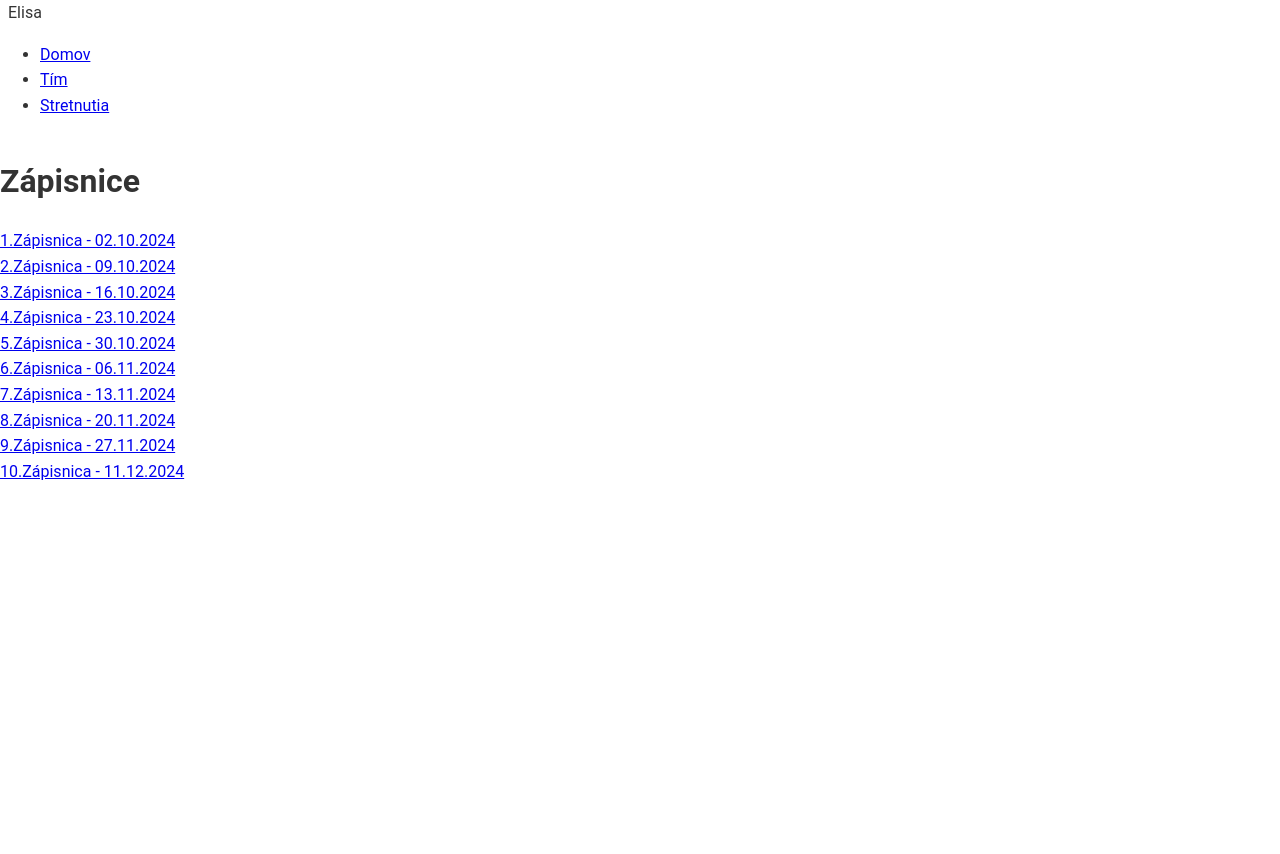
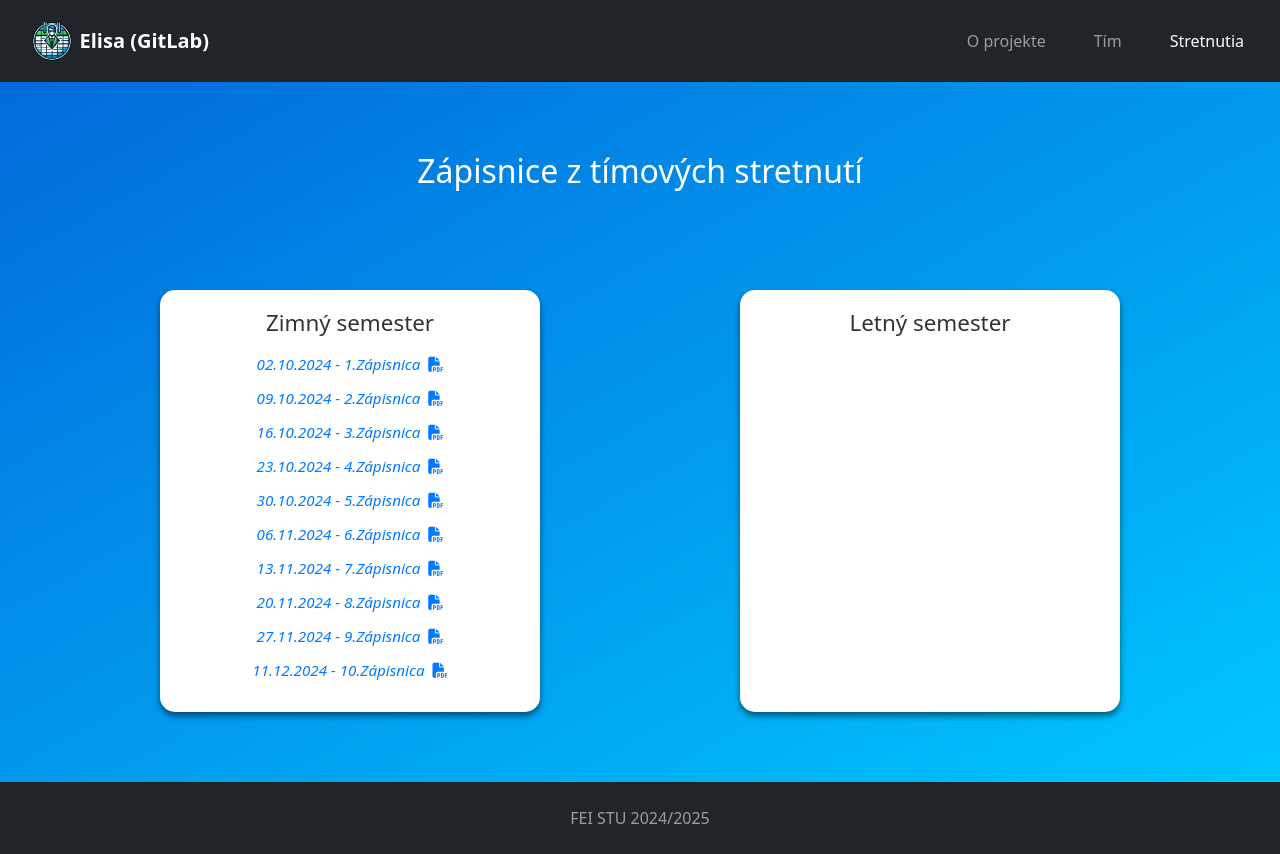
Before and after one commit to Starovic-FEI/tp-stranka, a Flask app: page /meetings in a window 1280 px wide. Before the commit the page ends 480 px from the top, so only its background shows below. Run offline with Flask 3, Linux system fonts and the light colour scheme.

Commit message:
Completely reworked meetings page

```diff
--- /dev/null
+++ b/static/css/style.css
@@ -0,0 +1,296 @@
+html,
+body {
+    height: 100%;
+    margin: 0;
+    display: flex;
+    flex-direction: column;
+}
+
+body {
+    font-family: 'Roboto', sans-serif;
+    color: #333;
+    line-height: 1.6;
+}
+
+
+/* main section */
+
+.main {
+    flex: 1;
+    /* Fills all the space between navbar and footer */
+    display: flex-start;
+    justify-content: center;
+    align-items: center;
+    flex-direction: column;
+    background: linear-gradient(to bottom right, #026ada, #00c6ff);
+    color: white;
+    padding: 70px 100px;
+}
+
+.main h1 {
+    font-size: 2rem;
+    margin-bottom: 30px;
+}
+
+.main-content {
+    display: flex;
+    flex-direction: column;
+    align-items: center;
+    text-align: center;
+    width: 100%;
+}
+
+.main-content h4 {
+    font-style: italic;
+}
+
+.main-logo {
+    max-width: 200px;
+    height: auto;
+}
+
+
+/* navbar section */
+
+.navbar-logo {
+    height: 40px;
+}
+
+.navbar-brand {
+    font-weight: bold;
+    font-size: 1.2rem;
+    margin-left: 20px;
+}
+
+
+/* project info and meetings section */
+
+.project-info {
+    display: flex;
+    justify-content: space-between;
+    align-items: flex-start;
+    gap: 50px;
+    width: 100%;
+    margin-top: 70px;
+}
+
+.meetings-info {
+    display: flex;
+    justify-content: center;
+    align-items: stretch;
+    gap: 200px;
+    width: 100%;
+    margin-top: 70px;
+}
+
+.project-info-box,
+.meetings-info-box {
+    flex: 1;
+    background: white;
+    color: #333;
+    border-radius: 15px;
+    padding: 20px;
+    box-shadow: 0 4px 6px rgba(0, 0, 0, 0.5);
+    max-width: 380px;
+    min-width: 200px;
+    transition: transform 0.3s, box-shadow 0.3s;
+}
+
+.project-info-box h2,
+.meetings-info-box h2 {
+    font-size: 1.4rem;
+    margin-bottom: 15px;
+}
+
+.project-info-box p,
+.meetings-info-box p {
+    font-size: 0.8rem;
+    line-height: 1.6;
+}
+
+.project-info-box:hover,
+.meetings-info-box:hover {
+    transform: translateY(-5px);
+    box-shadow: 0 8px 12px rgba(0, 0, 0, 0.6);
+}
+
+
+/* Styling for meeting list */
+
+.meeting-list {
+    list-style-type: none;
+    padding: 0;
+    margin: 0;
+}
+
+.meeting-list li {
+    margin-bottom: 10px;
+}
+
+.meeting-list a {
+    text-decoration: none;
+    color: #007bff;
+    transition: color 0.3s ease;
+    font-size: 0.95rem;
+    font-style: italic;
+}
+
+.meeting-list a:hover {
+    color: #0056b3;
+}
+
+
+/* leaders and students info section */
+
+.leaders-info {
+    background: white;
+    padding: 20px;
+    border-radius: 15px;
+    width: 100%;
+    max-width: 380px;
+    box-shadow: 0 4px 8px rgba(0, 0, 0, 0.5);
+}
+
+.leaders-info h2 {
+    color: #333;
+    font-size: 1.4rem;
+    margin-bottom: 20px;
+}
+
+.leaders-info-box {
+    display: flex;
+    gap: 60px;
+    justify-content: center;
+    align-items: stretch;
+}
+
+.students-info-box {
+    display: flex;
+    flex-wrap: wrap;
+    justify-content: center;
+    gap: 40px;
+    width: 100%;
+    margin-top: 40px;
+}
+
+.leader-link {
+    text-decoration: none;
+    color: inherit;
+    display: block;
+    width: 100%;
+}
+
+.student-link {
+    text-decoration: none;
+    color: inherit;
+    display: inline-block;
+}
+
+.leader-info-card {
+    background: white;
+    color: #333;
+    border-radius: 20px;
+    padding: 20px;
+
+    text-align: center;
+    box-shadow: 0 4px 6px rgba(0, 0, 0, 0.1);
+    transition: transform 0.3s, box-shadow 0.3s;
+    flex: 1;
+
+}
+
+.student-info-card {
+    flex: 0 1 calc(33.33% - 20px);
+    box-sizing: border-box;
+    background: white;
+    color: #333;
+    border-radius: 20px;
+    padding: 20px;
+    text-align: center;
+    box-shadow: 0 4px 6px rgba(0, 0, 0, 0.1);
+    transition: transform 0.3s, box-shadow 0.3s;
+}
+
+.leader-info-card:hover,
+.student-info-card:hover {
+    transform: translateY(-5px);
+    box-shadow: 0 8px 12px rgba(0, 0, 0, 0.2);
+}
+
+.leader-info-card .icon {
+    font-size: 2rem;
+    margin-bottom: 15px;
+    color: #007bff;
+}
+
+.leader-info-card h3,
+.student-info-card h3 {
+    font-size: 1rem;
+    margin-bottom: 5px;
+    white-space: nowrap;
+}
+
+.leader-info-card p,
+.student-info-card p {
+    font-size: 0.75rem;
+    color: #666;
+}
+
+.student-photo {
+    max-width: 150px;
+    max-height: 150px;
+    width: 100%;
+    height: auto;
+    border-radius: 50%;
+    margin-bottom: 15px;
+}
+
+
+/* Footer Section */
+
+.footer {
+    background: #333;
+    color: white;
+    text-align: center;
+    padding: 10px 0;
+    margin-top: 40px;
+    font-size: 0.9rem;
+}
+
+
+/* media resolution section */
+
+@media (max-width: 850px) {
+
+    .project-info,
+    .meetings-info {
+        flex-direction: column;
+        align-items: center;
+    }
+
+    .project-info-box,
+    .meetings-info-box,
+    .leaders-info {
+        width: 100%;
+        max-width: 400px;
+        margin-bottom: 20px;
+    }
+}
+
+@media (max-width: 1075px) and (min-width: 850px) {
+    .leaders-info-box {
+        flex-direction: column;
+        gap: 20px;
+        max-width: 200px;
+        margin: 0 auto;
+    }
+}
+
+@media (max-width: 600px) {
+    .leaders-info-box {
+        flex-direction: column;
+        gap: 20px;
+        max-width: 200px;
+        margin: 0 auto;
+    }
+}
--- a/templates/meetings.html
+++ b/templates/meetings.html
@@ -1,48 +1,97 @@
 <!DOCTYPE html>
 <html lang="en">
+
 <head>
-  <meta charset="UTF-8">
-  <meta name="viewport" content="width=device-width, initial-scale=1.0">
-  <title>Elisa</title>
-  <link rel="stylesheet" href="{{ url_for('static', filename='css/index.css') }}">
+    <meta charset="UTF-8">
+    <meta name="viewport" content="width=device-width, initial-scale=1.0">
+    <title>Zápisnice z tímových stretnutí</title>
+    <link rel="stylesheet" href="{{ url_for('static', filename='css/style.css') }}">
+
+    <link href="https://cdn.jsdelivr.net/npm/bootstrap@5.3.0-alpha1/dist/css/bootstrap.min.css" rel="stylesheet">
+    <link href="https://cdnjs.cloudflare.com/ajax/libs/font-awesome/6.4.0/css/all.min.css" rel="stylesheet">
+
 </head>
+
 <body>
-  <nav>
-    <div style="display: flex; align-items: center; margin-left: 8px;">Elisa</div>
-    <ul>
-      <li><a href="{{ url_for('status') }}">Domov</a></li>
-      <li><a href="{{ url_for('team') }}">Tím</a></li>
-      <li><a href="{{ url_for('meetings') }}">Stretnutia</a></li>
-    </ul>
-  </nav>
-  <main>
-    <h1>Zápisnice</h1>
 
-    <div class="pdf-list" id="pdf-list"></div>
-  </main>
-  <script>
+    <nav class="navbar navbar-expand-lg navbar-dark bg-dark py-3">
+        <div class="container-fluid">
+            <a class="navbar-brand d-flex align-items-center" href="https://gitlab.com/elisa11" target="_blank">
+                <img src="{{ url_for('static', filename='images/elisa_logo.png') }}" alt="Elisa Logo"
+                    class="navbar-logo me-2">
+                <span>Elisa (GitLab)</span>
+            </a>
+            <button class="navbar-toggler" type="button" data-bs-toggle="collapse" data-bs-target="#navbarNav">
+                <span class="navbar-toggler-icon"></span>
+            </button>
+            <div class="collapse navbar-collapse" id="navbarNav">
+                <ul class="navbar-nav ms-auto">
+                    <li class="nav-item mx-3"><a class="nav-link {% if request.path == '/' %}active{% endif %}"
+                            href="{{ url_for('status') }}">O projekte</a></li>
+                    <li class="nav-item mx-3"><a class="nav-link {% if request.path == '/team' %}active{% endif %}"
+                            href="{{ url_for('team') }}">Tím</a></li>
+                    <li class="nav-item mx-3"><a class="nav-link {% if request.path == '/meetings' %}active{% endif %}"
+                            href="{{ url_for('meetings') }}">Stretnutia</a></li>
+                </ul>
+            </div>
+        </div>
+    </nav>
 
-    const pdfFiles = [
-      { name: "1.Zápisnica - 02.10.2024", path: "{{ url_for('static', filename='meetings/1.Zápisnica tímového stretnutia.pdf') }}" },
-      { name: "2.Zápisnica - 09.10.2024", path: "{{ url_for('static', filename='meetings/2.Zápisnica tímového stretnutia.pdf') }}" },
-      { name: "3.Zápisnica - 16.10.2024", path: "{{ url_for('static', filename='meetings/3.Zápisnica tímového stretnutia.pdf') }}" },
-      { name: "4.Zápisnica - 23.10.2024", path: "{{ url_for('static', filename='meetings/4.Zápisnica tímového stretnutia.pdf') }}" },
-      { name: "5.Zápisnica - 30.10.2024", path: "{{ url_for('static', filename='meetings/5.Zápisnica tímového stretnutia.pdf') }}" },
-      { name: "6.Zápisnica - 06.11.2024", path: "{{ url_for('static', filename='meetings/6.Zápisnica tímového stretnutia.pdf') }}" },
-      { name: "7.Zápisnica - 13.11.2024", path: "{{ url_for('static', filename='meetings/7.Zápisnica tímového stretnutia.pdf') }}" },
-      { name: "8.Zápisnica - 20.11.2024", path: "{{ url_for('static', filename='meetings/8.Zápisnica tímového stretnutia.pdf') }}" },
-      { name: "9.Zápisnica - 27.11.2024", path: "{{ url_for('static', filename='meetings/9.Zápisnica tímového stretnutia.pdf') }}" },
-      { name: "10.Zápisnica - 11.12.2024", path: "{{ url_for('static', filename='meetings/10.Zápisnica tímového stretnutia.pdf') }}" },
+    <div class="main">
+        <div class="main-content">
+            <h1>Zápisnice z tímových stretnutí</h1>
 
+            <div class="meetings-info">
+                <div class="meetings-info-box">
+                    <h2>Zimný semester</h2>
+                    <ul class="meeting-list">
+                        <li><a href="{{ url_for('static', filename='meetings/1.Zápisnica tímového stretnutia.pdf') }}"
+                                target="_blank">02.10.2024 - 1.Zápisnica &nbsp;<i class="fa-solid fa-file-pdf"></i></a>
+                        </li>
+                        <li><a href="{{ url_for('static', filename='meetings/2.Zápisnica tímového stretnutia.pdf') }}"
+                                target="_blank">09.10.2024 - 2.Zápisnica &nbsp;<i class="fa-solid fa-file-pdf"></i></a>
+                        </li>
+                        <li><a href="{{ url_for('static', filename='meetings/3.Zápisnica tímového stretnutia.pdf') }}"
+                                target="_blank">16.10.2024 - 3.Zápisnica &nbsp;<i class="fa-solid fa-file-pdf"></i></a>
+                        </li>
+                        <li><a href="{{ url_for('static', filename='meetings/4.Zápisnica tímového stretnutia.pdf') }}"
+                                target="_blank">23.10.2024 - 4.Zápisnica &nbsp;<i class="fa-solid fa-file-pdf"></i></a>
+                        </li>
+                        <li><a href="{{ url_for('static', filename='meetings/5.Zápisnica tímového stretnutia.pdf') }}"
+                                target="_blank">30.10.2024 - 5.Zápisnica &nbsp;<i class="fa-solid fa-file-pdf"></i></a>
+                        </li>
+                        <li><a href="{{ url_for('static', filename='meetings/6.Zápisnica tímového stretnutia.pdf') }}"
+                                target="_blank">06.11.2024 - 6.Zápisnica &nbsp;<i class="fa-solid fa-file-pdf"></i></a>
+                        </li>
+                        <li><a href="{{ url_for('static', filename='meetings/7.Zápisnica tímového stretnutia.pdf') }}"
+                                target="_blank">13.11.2024 - 7.Zápisnica &nbsp;<i class="fa-solid fa-file-pdf"></i></a>
+                        </li>
+                        <li><a href="{{ url_for('static', filename='meetings/8.Zápisnica tímového stretnutia.pdf') }}"
+                                target="_blank">20.11.2024 - 8.Zápisnica &nbsp;<i class="fa-solid fa-file-pdf"></i></a>
+                        </li>
+                        <li><a href="{{ url_for('static', filename='meetings/9.Zápisnica tímového stretnutia.pdf') }}"
+                                target="_blank">27.11.2024 - 9.Zápisnica &nbsp;<i class="fa-solid fa-file-pdf"></i></a>
+                        </li>
+                        <li><a href="{{ url_for('static', filename='meetings/10.Zápisnica tímového stretnutia.pdf') }}"
+                                target="_blank">11.12.2024 - 10.Zápisnica &nbsp;<i class="fa-solid fa-file-pdf"></i></a>
+                        </li>
+                    </ul>
+                </div>
+                <div class="meetings-info-box">
+                    <h2>Letný semester</h2>
+                </div>
+            </div>
+        </div>
+    </div>
 
-    ];
-    const pdfList = document.getElementById('pdf-list');
+    <footer class="navbar navbar-expand-lg navbar-dark bg-dark py-3">
+        <div class="container-fluid justify-content-center">
+            <span class="navbar-text">FEI STU 2024/2025</span>
+        </div>
+    </footer>
 
-    pdfFiles.forEach(file => {
-      const listItem = document.createElement('div');
-      listItem.innerHTML = `<a href="${file.path}" download>${file.name}</a>`;
-      pdfList.appendChild(listItem);
-    });
-  </script>
+    <script src="https://cdn.jsdelivr.net/npm/bootstrap@5.3.0-alpha1/dist/js/bootstrap.bundle.min.js"></script>
+
 </body>
+
 </html>
```
